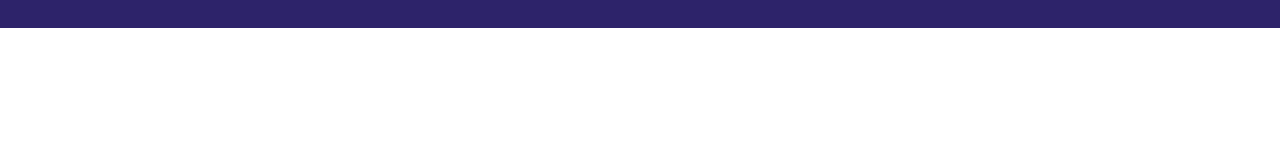
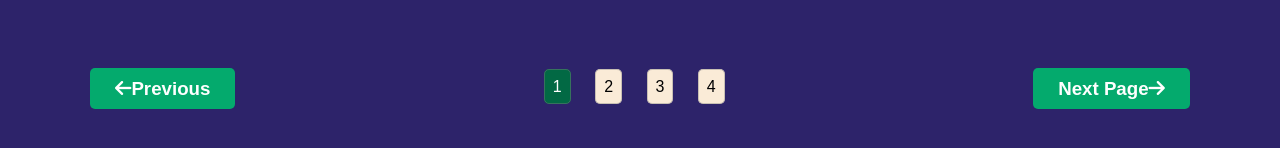
Before and after one commit to Jakirhossain80/multiple-page-website, a plain HTML site: page index.html in a window 1280 px wide. Shown: the part 1862-2010 px from the top of the page. Before the commit the page ends 1890 px from the top, so only its background shows below. Drawn offline with Linux system fonts and the light colour scheme.

Commit message:
Sixth commit

```diff
--- a/index.html
+++ b/index.html
@@ -188,6 +188,19 @@
 
 
                             </div>
+
+                            <div id="privious-next-parent">
+                                    <h3><a href="#"><i class="fas fa-arrow-left"></i>Previous</a></h3>
+                                    <div>
+                                        <a href="#">1</a>
+                                        <a href="#">2</a>
+                                        <a href="#">3</a>
+                                        <a href="#">4</a>
+                                    </div>
+                                    <h3><a href="#">Next Page<i class="fas fa-arrow-right"></i></a></h3>
+
+
+                            </div>
                     </div>
            </main>
 
--- a/style.css
+++ b/style.css
@@ -183,3 +183,51 @@ main{
 
 
 }
+
+/* Previos nex code start */
+
+#privious-next-parent{
+    margin-top: 100px;
+    display: flex;
+    justify-content: space-between;
+
+
+
+}
+
+#privious-next-parent h3 a{
+    background-color: #04aa6d;
+    padding: 10px 25px;
+    border-radius: 5px;
+    transition: 0.5s;
+
+
+
+}
+
+#privious-next-parent h3 a:hover{
+    background-color: #026944;
+}
+
+#privious-next-parent a{
+    text-decoration: none;
+    color: white;
+
+}
+
+#privious-next-parent div a{
+    margin: 0 10px;
+    background-color: antiquewhite;
+    color: black;
+    padding: 8px;
+    border-radius: 5px;
+    border: 1px solid #80808069;
+
+
+
+}
+
+#privious-next-parent div a:first-child {
+    background-color:#026944;
+    color: white;
+}
```
